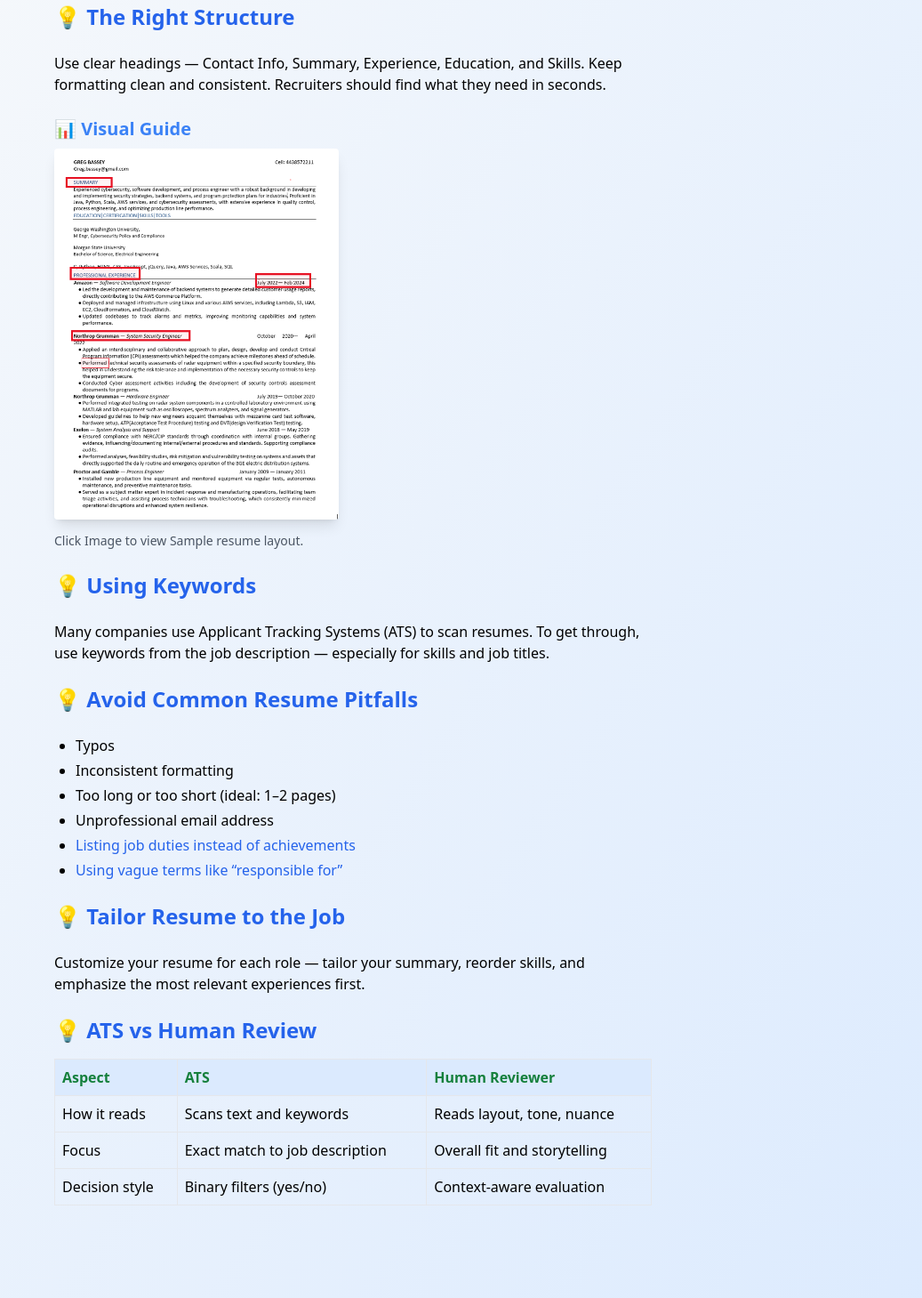
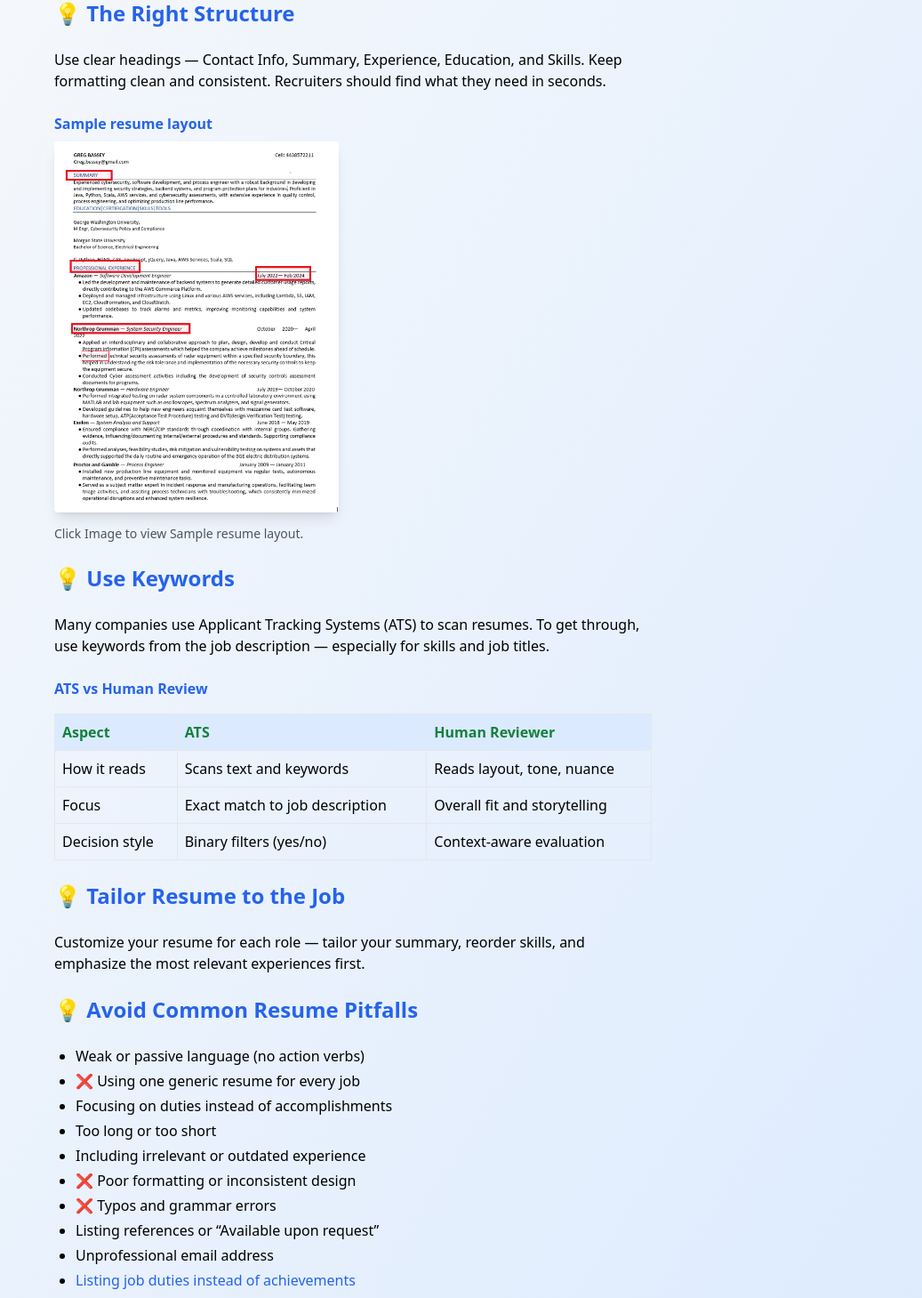
Before and after one commit to Gabekross/resumetips, a React (Vite) app: page / in a window 1280 px wide. Shown: the part 237-1696 px from the top of the page at 89% size, without its empty margins (243-1280 px from the left). Built offline with nearby package versions, Linux system fonts and the light colour scheme; no server answers.

Commit message:
final Product

```diff
--- a/src/pages/Home.jsx
+++ b/src/pages/Home.jsx
@@ -13,7 +13,7 @@ export default function Home() {
   return (
     <>
       <div className="max-w-2xl mx-auto text-left space-y-6 pb-32">
-        <h1 className="text-3xl font-bold text-blue-700">CRAFTING A RESUME THAT STANDS OUT</h1>
+        <h1 className="text-2xl font-bold text-blue-700">CRAFTING A RESUME THAT STANDS OUT</h1>
 
         <p className="text-lg">
           A great resume is more than a list of jobs — it's your personal marketing tool. It should clearly communicate your value, match the job you're targeting, and pass through automated screening systems.
@@ -25,7 +25,7 @@ export default function Home() {
         </p>
 
         <div className="mt-6">
-          <h3 className="text-xl font-semibold text-blue-500 mb-2">📊 Visual Guide</h3>
+          <h3 className="text -1x1 font-semibold text-blue-600 mb-2">Sample resume layout</h3>
           <button onClick={() => setShowModal(true)} className="focus:outline-none">
             <img
               src={sampleImage}
@@ -59,36 +59,12 @@ export default function Home() {
           </div>
         )}
 
-        <h2 className="text-2xl font-semibold text-blue-600">💡 Using Keywords</h2>
+        <h2 className="text-2xl font-semibold text-blue-600">💡 Use Keywords</h2>
         <p>
           Many companies use Applicant Tracking Systems (ATS) to scan resumes. To get through, use keywords from the job description — especially for skills and job titles.
         </p>
-
-        <h2 className="text-2xl font-semibold text-blue-600">💡 Avoid Common Resume Pitfalls</h2>
-        <ul className="list-disc pl-6 space-y-1">
-          <li>Typos</li>
-          <li>Inconsistent formatting</li>
-          <li>Too long or too short (ideal: 1–2 pages)</li>
-          <li>Unprofessional email address</li>
-          <li>
-            <a href="/checklist/listing-duties" className="text-blue-600 hover:underline">
-              Listing job duties instead of achievements
-            </a>
-          </li>
-          <li>
-            <a href="/checklist/vague-terms" className="text-blue-600 hover:underline">
-              Using vague terms like “responsible for”
-            </a>
-          </li>
-        </ul>
-
-        <h2 className="text-2xl font-semibold text-blue-600">💡 Tailor Resume to the Job</h2>
-        <p>
-          Customize your resume for each role — tailor your summary, reorder skills, and emphasize the most relevant experiences first.
-        </p>
-
         <div className="mt-10">
-          <h2 className="text-2xl font-semibold text-blue-600 mb-4"> 💡 ATS vs Human Review</h2>
+          <h2 className="text-1xl font-semibold text-blue-600 mb-4"> ATS vs Human Review</h2>
           <table className="w-full table-auto border border-gray-300 text-left">
             <thead>
               <tr className="bg-blue-100 text-green-700">
@@ -116,7 +92,34 @@ export default function Home() {
             </tbody>
           </table>
         </div>
+        <h2 className="text-2xl font-semibold text-blue-600">💡 Tailor Resume to the Job</h2>
+        <p>
+          Customize your resume for each role — tailor your summary, reorder skills, and emphasize the most relevant experiences first.
+        </p>
 
+        <h2 className="text-2xl font-semibold text-blue-600">💡 Avoid Common Resume Pitfalls</h2>
+        <ul className="list-disc pl-6 space-y-1">
+          <li>Weak or passive language (no action verbs)</li>
+          <li>❌ Using one generic resume for every job</li>
+          <li>Focusing on duties instead of accomplishments</li>
+          <li>Too long or too short</li>
+          <li>Including irrelevant or outdated experience</li>
+          <li>❌ Poor formatting or inconsistent design</li>
+          <li>❌ Typos and grammar errors</li>
+          <li>Listing references or “Available upon request”</li>
+          <li>Unprofessional email address</li>
+          <li>
+            <a href="/checklist/listing-duties" className="text-blue-600 hover:underline">
+              Listing job duties instead of achievements
+            </a>
+          </li>
+          <li>
+            <a href="/checklist/vague-terms" className="text-blue-600 hover:underline">
+              Using vague terms like “responsible for”
+            </a>
+          </li>
+          <li>❌ Not showing measurable results</li>
+        </ul>
         {showMessage && (
           <div className="fixed top-6 right-6 bg-blue-100 text-blue-800 p-4 rounded-xl shadow-lg max-w-xs z-50">
             <div className="flex justify-between items-start">
@@ -135,7 +138,7 @@ export default function Home() {
       </div>
           <footer className="mt-16 w-full bg-gradient-to-r from-blue-50 via-blue-100 to-blue-50 bg-opacity-90 text-center text-sm text-gray-700 py-4 shadow-inner backdrop-blur4">
           <p>
-            © {new Date().getFullYear()} Crafted for <strong>The New MC</strong> by Gabriel Ajibade. All rights reserved.
+            © {new Date().getFullYear()} Crafted for <strong>The New MC</strong> by Gabekross. All rights reserved.
           </p>
           <div className="mt-2 flex justify-center gap-6">
             <a
```
